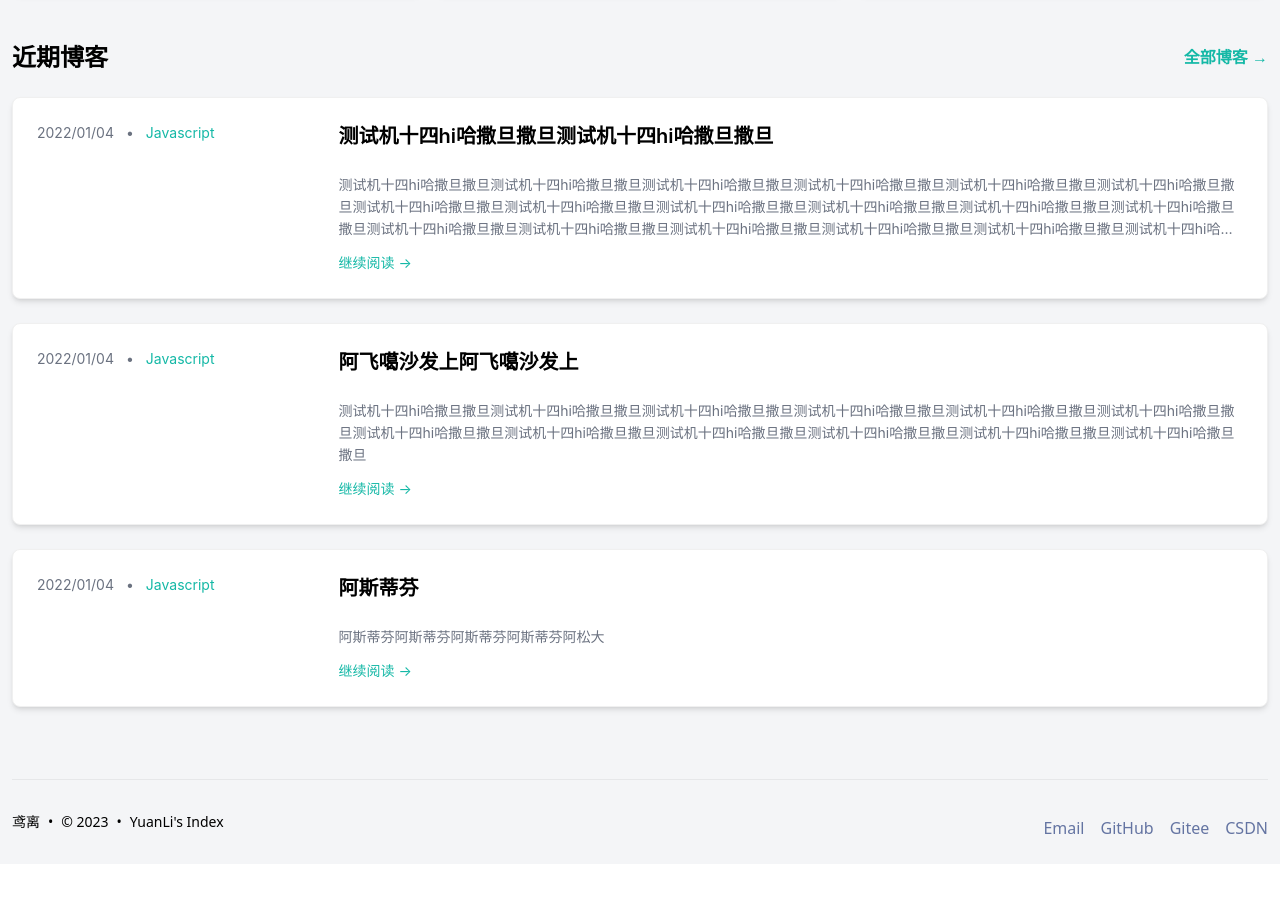
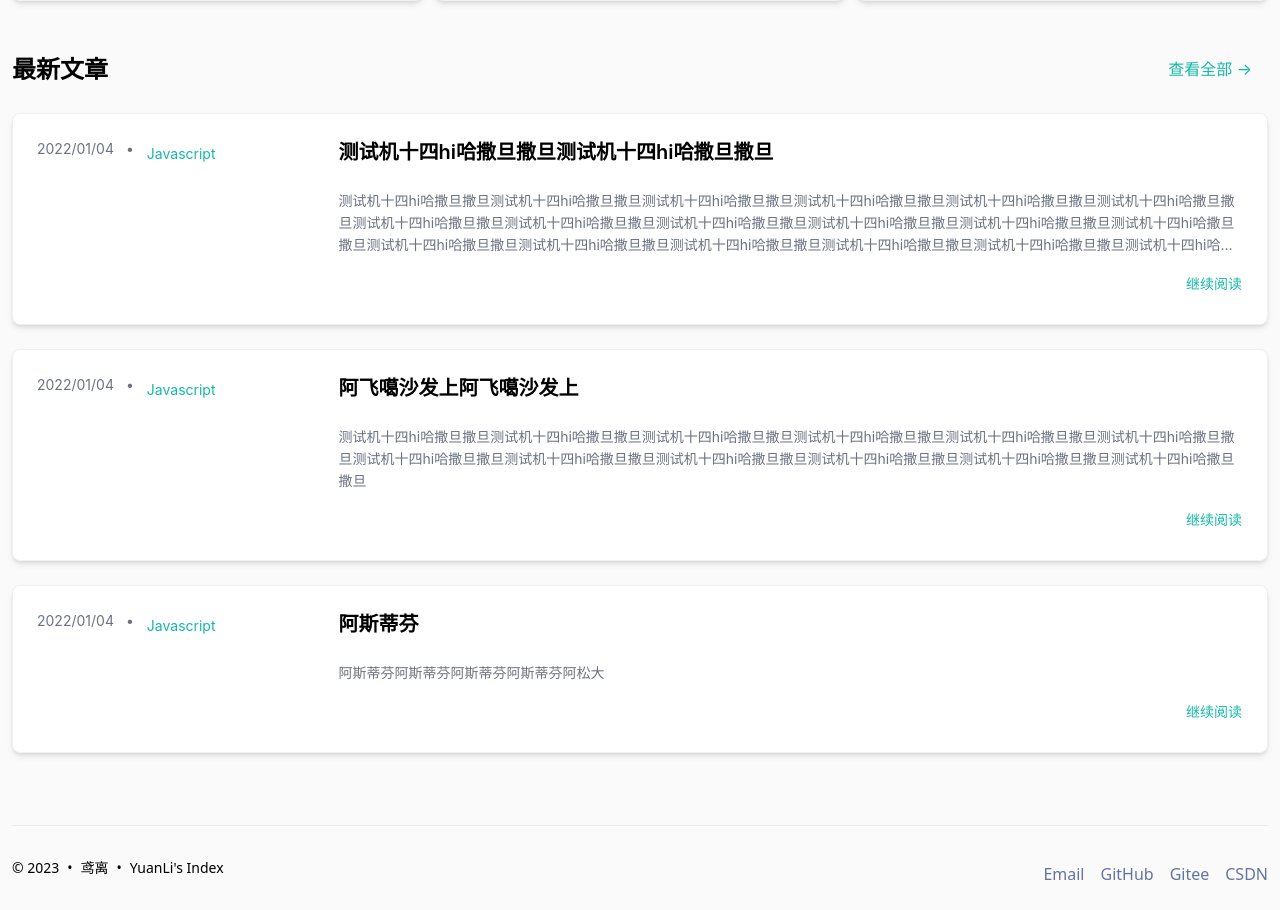
Before and after one commit to imyuanli/imyuanli, a Next.js app: page / in a window 1280 px wide. Shown: the part 721-1631 px from the top of the page. Before the commit the page ends 1585 px from the top, so only its background shows below. Built offline with nearby package versions, Linux system fonts and the light colour scheme.

Commit message:
perf: 优化了首页的ui显示效果

```diff
--- a/components/article-card.tsx
+++ b/components/article-card.tsx
@@ -1,6 +1,6 @@
 import Link from "next/link";
 import React from "react";
-import {Card} from "antd";
+import {Button} from "antd";
 
 interface props {
     article: any,
@@ -9,14 +9,13 @@ interface props {
 const ArticleCard: React.FunctionComponent<props> = ({article}) => {
     const {id, title, content, tag, createAt} = article
     return (
-        <Card className={'shadow-md'}>
         <div className={'grid grid-cols-1 md:grid-cols-4'}>
             <div className={'flex text-gray-500 space-x-3 mb-3'}>
                 <div>{createAt}</div>
                 <div>{` • `}</div>
-                    <Link className={'text-highlight'} href={'link'}>
+                <Button style={{padding: 0}} type="link" href={'href'}>
                     {tag}
-                    </Link>
+                </Button>
             </div>
             <div className={'col-span-3'}>
                 <Link
@@ -28,12 +27,13 @@ const ArticleCard: React.FunctionComponent<props> = ({article}) => {
                 <div className={'text-gray-500  line-clamp-3 mb-3'}>
                     {content}
                 </div>
-                    <div className={'mt-auto text-highlight cursor-pointer'}>
-                        继续阅读 →
+                <div className={'mt-auto w-full flex justify-end'}>
+                    <Button style={{padding: 0}} type="link" href={'href'}>
+                        继续阅读
+                    </Button>
                 </div>
             </div>
         </div>
-        </Card>
     );
 }
 
--- a/components/btn.tsx
+++ /dev/null
@@ -1,16 +0,0 @@
-import React from "react";
-
-interface props {
-    text: string
-}
-
-const Btn: React.FunctionComponent<props> = ({text}) => {
-    return (
-        <div className={'mt-auto text-highlight  flex justify-center md:justify-end font-semibold'}>
-            {text} →
-        </div>
-    );
-}
-
-
-export default Btn
--- a/components/footer.tsx
+++ b/components/footer.tsx
@@ -28,9 +28,9 @@ const Footer = () => {
             <Divider/>
             <div className={'mb-6 flex justify-center flex-col space-y-3 sm:justify-between sm:flex-row items-center'}>
                 <div className="flex space-x-2 text-sm">
+                    <div>{`© ${new Date().getFullYear()}`}</div>
+                    <div>{` • `}</div>
                     <div>{metadata.author}</div>
-                    <div>{` • `}</div>
-                    <div>{`© ${new Date().getFullYear()}`}</div>
                     <div>{` • `}</div>
                     <Link href={'/'}>{metadata.title}</Link>
                 </div>
@@ -38,7 +38,8 @@ const Footer = () => {
                     {
                         socialLink.map((item, index) => {
                             return (
-                                <a target={'_blank'} key={index} href={item.href} className={'hover:underline'}>{item.name}</a>
+                                <a target={'_blank'} key={index} href={item.href}
+                                   className={'hover:underline'}>{item.name}</a>
                             )
                         })
                     }
--- a/components/section.tsx
+++ b/components/section.tsx
@@ -1,6 +1,5 @@
 import React from "react";
-import Btn from "@/components/btn";
-import Link from "next/link";
+import {Button} from "antd";
 
 interface props {
     title?: string,
@@ -13,9 +12,9 @@ const Section: React.FunctionComponent<props> = ({title, href, children}) => {
         <section className={'mb-12'}>
             {title && <div className={'flex items-center justify-between mb-6'}>
               <div className={'text-2xl font-semibold'}>{title}</div>
-              <Link className={''} href={href}>
-                <Btn text={'全部博客'}/>
-              </Link>
+              <Button size={'large'} type="link" href={href}>
+                查看全部 →
+              </Button>
             </div>}
             {children}
         </section>
--- a/pages/_app.tsx
+++ b/pages/_app.tsx
@@ -14,11 +14,13 @@ export default function App({Component, pageProps}: AppProps) {
                 theme={{
                     token: {
                         colorPrimary: metadata.primaryColor,
-                        colorLink: metadata.primaryColor
+                        colorLink: metadata.primaryColor,
+                        colorInfo: metadata.primaryColor,
+                        wireframe: false
                     }
                 }}
             >
-                <div className={'min-h-screen px-3 flex justify-center bg-[#F4F5F7]'}>
+                <div className={'min-h-screen px-3 flex justify-center bg-[#fafafa]'}>
                     <div className={'w-full max-w-screen-xl flex justify-between flex-col'}>
                         <Header/>
                         <main className="mb-auto">
--- a/pages/index.tsx
+++ b/pages/index.tsx
@@ -1,18 +1,16 @@
 import Head from 'next/head'
-import {Card, Divider, Tag} from "antd";
-import Image from 'next/image'
+import {Card, Tag} from "antd";
 import {
     AntDesignOutlined,
     CodeOutlined,
     CustomerServiceOutlined,
-    ExperimentOutlined, EyeOutlined,
-    ManOutlined, MessageOutlined,
+    ExperimentOutlined,
+    ManOutlined,
     ToolOutlined
 } from "@ant-design/icons";
 import {DEFAULT_WORK_LIST, metadata, test_article} from "@/utils";
 import React from "react";
 import Section from "@/components/section";
-import Link from "next/link";
 import WorkCard from "@/components/work-card";
 import ArticleCard from "@/components/article-card";
 
@@ -98,11 +96,13 @@ export default function Home() {
                         })}
                     </div>
                 </Section>
-                <Section title={'近期博客'} href={'/blog'}>
+                <Section title={'最新文章'} href={'/blog'}>
                     <div className={'grid grid-cols-1  gap-6'}>
                         {test_article.map((item, index) => {
                             return (
-                                <ArticleCard key={item.id} article={item}/>
+                                <Card key={item.id} className={'shadow-md'}>
+                                    <ArticleCard article={item}/>
+                                </Card>
                             )
                         })}
                     </div>
```
Lines whose indentation alone changed are shown as unchanged.
